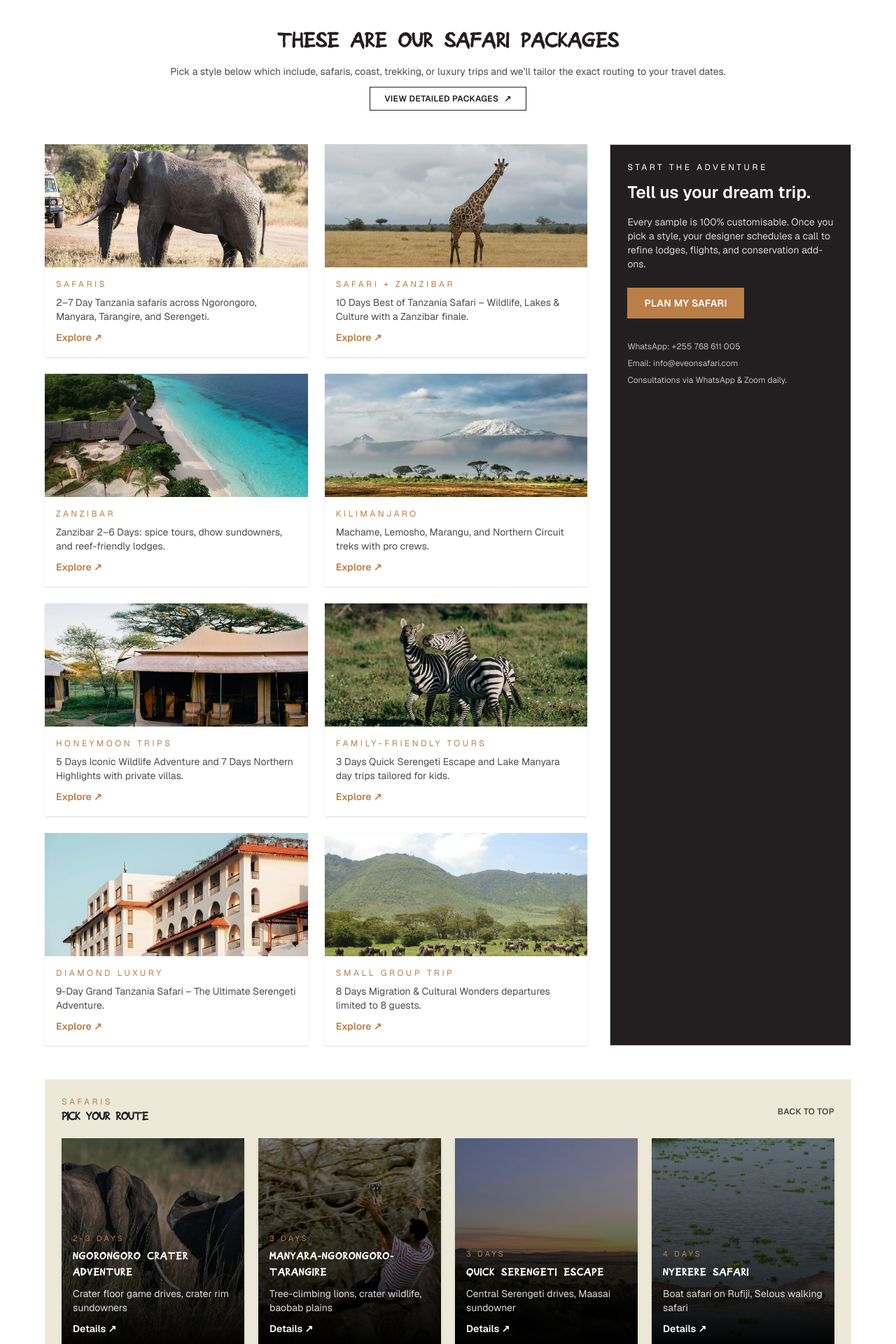
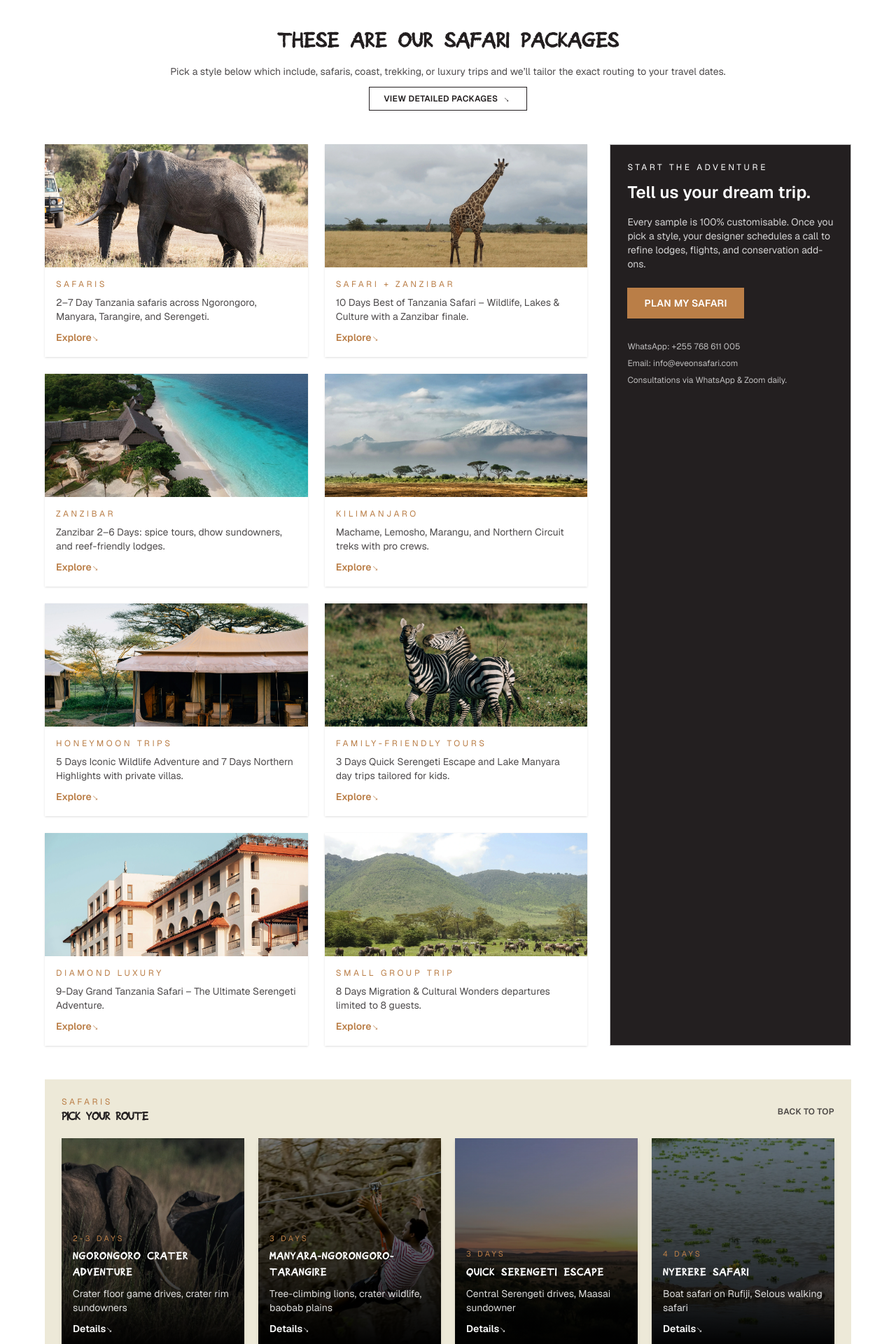
Before and after one commit to kiruwi/eveonsafari, a Next.js app: page /itineraries in a window 1280 px wide. Shown: the part 180-2100 px from the top of the page at 70% size. Built offline with nearby package versions, Linux system fonts and the light colour scheme; no server answers.

Commit message:
arrow fix

```diff
--- a/app/itineraries/page.tsx
+++ b/app/itineraries/page.tsx
@@ -126,7 +126,7 @@ export default function ItinerariesPage() {
             className="inline-flex items-center gap-2 rounded-full border border-[#231f20] px-5 py-2 text-xs font-semibold uppercase tracking-wide text-[#231f20] transition hover:bg-[#231f20] hover:text-white"
           >
             View detailed packages
-            <span aria-hidden>↗</span>
+            <span aria-hidden className="inline-block" style={{ transform: "rotate(45deg)" }}>→</span>
           </Link>
         </header>
 
@@ -155,7 +155,7 @@ export default function ItinerariesPage() {
                     </p>
                     <p className="text-sm text-[#231f20]/80">{card.description}</p>
                     <span className="inline-flex items-center text-sm font-semibold text-[#ba7e47]">
-                      Explore ↗
+                      Explore <span aria-hidden className="inline-block" style={{ transform: "rotate(45deg)" }}>→</span>
                     </span>
                   </div>
                 </Link>
@@ -238,7 +238,7 @@ export default function ItinerariesPage() {
                     </h3>
                     <p className="text-sm text-white/85 line-clamp-2">{trip.highlights}</p>
                     <span className="inline-flex items-center text-sm font-semibold text-white">
-                      Details ↗
+                      Details <span aria-hidden className="inline-block" style={{ transform: "rotate(45deg)" }}>→</span>
                     </span>
                   </div>
                 </Link>
--- a/app/page.tsx
+++ b/app/page.tsx
@@ -172,7 +172,7 @@ export default function HomePage() {
               <p className="text-xs uppercase tracking-[0.3em] text-[#ba7e47]">{route.title}</p>
               <p className="mt-2 text-sm text-[#231f20]/80">{route.description}</p>
               <Link href={route.href} className="mt-4 inline-flex text-sm font-semibold text-[#ba7e47]">
-                Explore ↗
+                Explore <span aria-hidden className="inline-block" style={{ transform: "rotate(45deg)" }}>→</span>
               </Link>
             </article>
           ))}
@@ -233,7 +233,7 @@ export default function HomePage() {
                     href={itineraryDetailLinks[trip.slug] ?? `/plan?package=${trip.slug}`}
                     className="mt-6 inline-flex items-center gap-2 rounded-full bg-white/15 px-4 py-2 text-sm font-semibold text-white transition hover:bg-white/25"
                   >
-                    Details ↗
+                    Details <span aria-hidden className="inline-block" style={{ transform: "rotate(45deg)" }}>→</span>
                   </Link>
                 </article>
               ))}
@@ -249,7 +249,7 @@ export default function HomePage() {
                 <h3 className="text-xl font-semibold text-[#231f20]">{route.name}</h3>
                 <p className="mt-2 text-sm text-[#231f20]/80">{route.duration}</p>
                 <Link href={`/trekking/${route.slug}`} className="mt-3 inline-block text-sm font-semibold text-[#ba7e47]">
-                  Continue reading ↗
+                  Continue reading <span aria-hidden className="inline-block" style={{ transform: "rotate(45deg)" }}>→</span>
                 </Link>
               </article>
             ))}
--- a/app/trekking/page.tsx
+++ b/app/trekking/page.tsx
@@ -22,7 +22,7 @@ export default function TrekkingPage() {
               <p className="mt-2 text-sm text-[#231f20]/70">{route.duration}</p>
               <p className="mt-4 text-sm text-[#231f20]/80">{route.summary}</p>
               <Link href={`/trekking/${route.slug}`} className="mt-4 inline-block text-sm font-semibold text-[#ba7e47]">
-                Read route ↗
+                Read route <span aria-hidden className="inline-block" style={{ transform: "rotate(45deg)" }}>→</span>
               </Link>
             </article>
           ))}
--- a/components/SiteFooter.tsx
+++ b/components/SiteFooter.tsx
@@ -55,7 +55,7 @@ export function SiteFooter() {
               {safariLinks.map((link) => (
                 <li key={link.href}>
                   <Link href={link.href} className="inline-flex items-center gap-2 hover:text-[#f2d3b0]">
-                    <span aria-hidden>↗</span>
+                    <span aria-hidden className="inline-block" style={{ transform: "rotate(45deg)" }}>→</span>
                     {link.label}
                   </Link>
                 </li>
@@ -69,7 +69,7 @@ export function SiteFooter() {
               {trekLinks.map((link) => (
                 <li key={link.href}>
                   <Link href={link.href} className="inline-flex items-center gap-2 hover:text-[#f2d3b0]">
-                    <span aria-hidden>↗</span>
+                    <span aria-hidden className="inline-block" style={{ transform: "rotate(45deg)" }}>→</span>
                     {link.label}
                   </Link>
                 </li>
@@ -83,7 +83,7 @@ export function SiteFooter() {
               {planningLinks.map((link) => (
                 <li key={link.href}>
                   <Link href={link.href} className="inline-flex items-center gap-2 hover:text-[#f2d3b0]">
-                    <span aria-hidden>↗</span>
+                    <span aria-hidden className="inline-block" style={{ transform: "rotate(45deg)" }}>→</span>
                     {link.label}
                   </Link>
                 </li>
```
